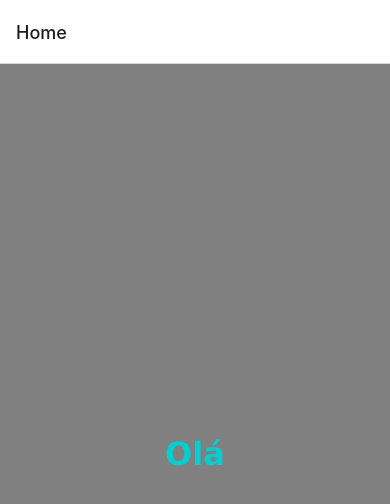
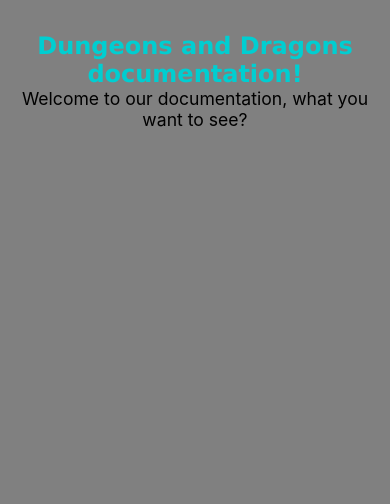
Before and after one commit to gmolari/docs-ded-5E, a React Native app: screen /Home in a window 390 px wide. Shown: the top 504 px of the page. Built offline with nearby package versions, Linux system fonts and the light colour scheme.

Commit message:
inserted Context and some apis functions

```diff
--- a/App.js
+++ b/App.js
@@ -4,11 +4,11 @@ import { useEffect, useState } from 'react';
 import { NavigationContainer } from '@react-navigation/native';
 import { createNativeStackNavigator } from '@react-navigation/native-stack';
 
-// API
-import api from './utils/api';
-
 // Pages
 import { HomeScreen } from './pages/HomeScreen';
+
+// CONTEXT
+import {ContextProvider} from './context/Context';
 
 const Stack = createNativeStackNavigator();
 
@@ -28,9 +28,11 @@ export default function App() {
 
   return (
     <NavigationContainer>
-      <Stack.Navigator>
-        <Stack.Screen name="Home" component={HomeScreen} />
-      </Stack.Navigator>
+      <ContextProvider>
+        <Stack.Navigator screenOptions={{headerShown: false}}>
+          <Stack.Screen name="Home" component={HomeScreen} />
+        </Stack.Navigator>
+      </ContextProvider>
     </NavigationContainer>
   );
 }
--- /dev/null
+++ b/context/Context.js
@@ -0,0 +1,20 @@
+import { createContext } from "react";
+import useApi from "../hooks/useApi";
+
+const Context = createContext();
+
+function ContextProvider({children}){
+
+    const {getApi} = useApi();
+
+    return (
+        <Context.Provider value={{getApi}}>
+            {children}
+        </Context.Provider>
+    )
+}
+
+export {
+    ContextProvider,
+    Context
+}
--- a/hooks/useApi.js
+++ b/hooks/useApi.js
@@ -0,0 +1,13 @@
+import api from "../utils/api";
+
+export default function useApi(){
+
+    async function getApi(info){
+        const infos = await api.get()
+        return infos
+    }
+
+    return {
+        getApi
+    }
+}
--- a/pages/HomeScreen.js
+++ b/pages/HomeScreen.js
@@ -2,10 +2,27 @@ import { View, Text } from "react-native";
 
 import { styles } from "../utils/style";
 
+import { Context } from "../context/Context";
+
+import { useContext, useEffect } from "react";
+
 export function HomeScreen({ navigation }) {
+
+    const {getApi} = useContext(Context);
+
+    useEffect(() => {
+        (()=>{
+
+        })()
+    }, [])
+
     return (
         <View style={styles.container} >
-            <Text style={styles.title} >Olá</Text>
+            <Text style={styles.title} >Dungeons and Dragons documentation!</Text>
+            <Text style={styles.h2}>
+                Welcome to our documentation, what you want to see?
+            </Text>
         </View>
+        // <Button onPress={() => navigation.navigate("Raca")}/>
     )
 }
--- a/utils/style.js
+++ b/utils/style.js
@@ -10,12 +10,17 @@ export const styles = StyleSheet.create({
       flex: 1,
       backgroundColor: 'grey',
       alignItems: 'center',
-      justifyContent: 'center',
+      paddingTop: '2em'
     },
     title: {
-      fontSize: '2rem',
+      fontSize: '1.5em',
       fontWeight: 'bold',
       fontFamily: font_family,
       color: title_color,
+      textAlign: 'center'
     },
+    h2: {
+      fontSize: '1.1em',
+      textAlign: 'center'
+    }
 })
```
